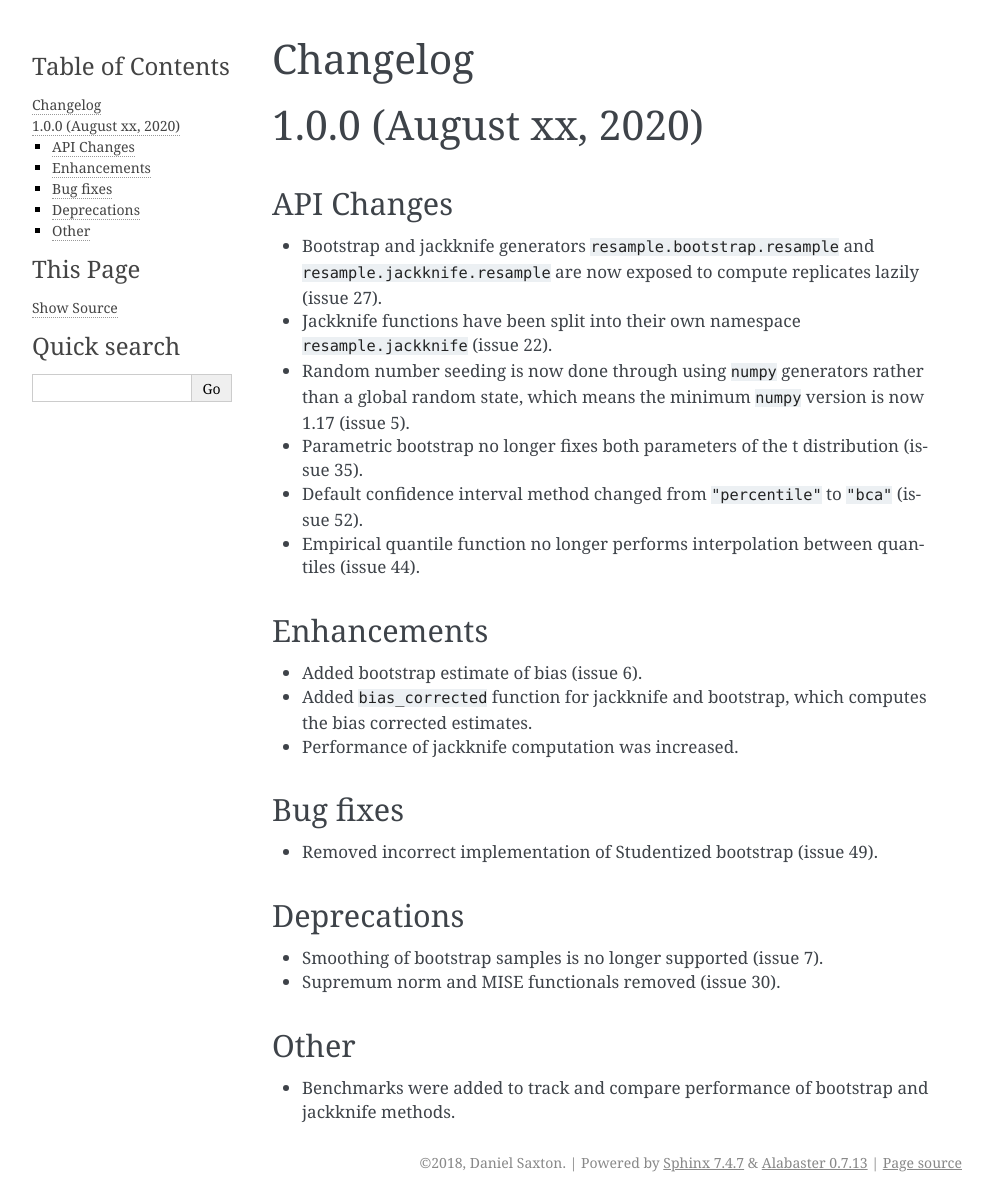
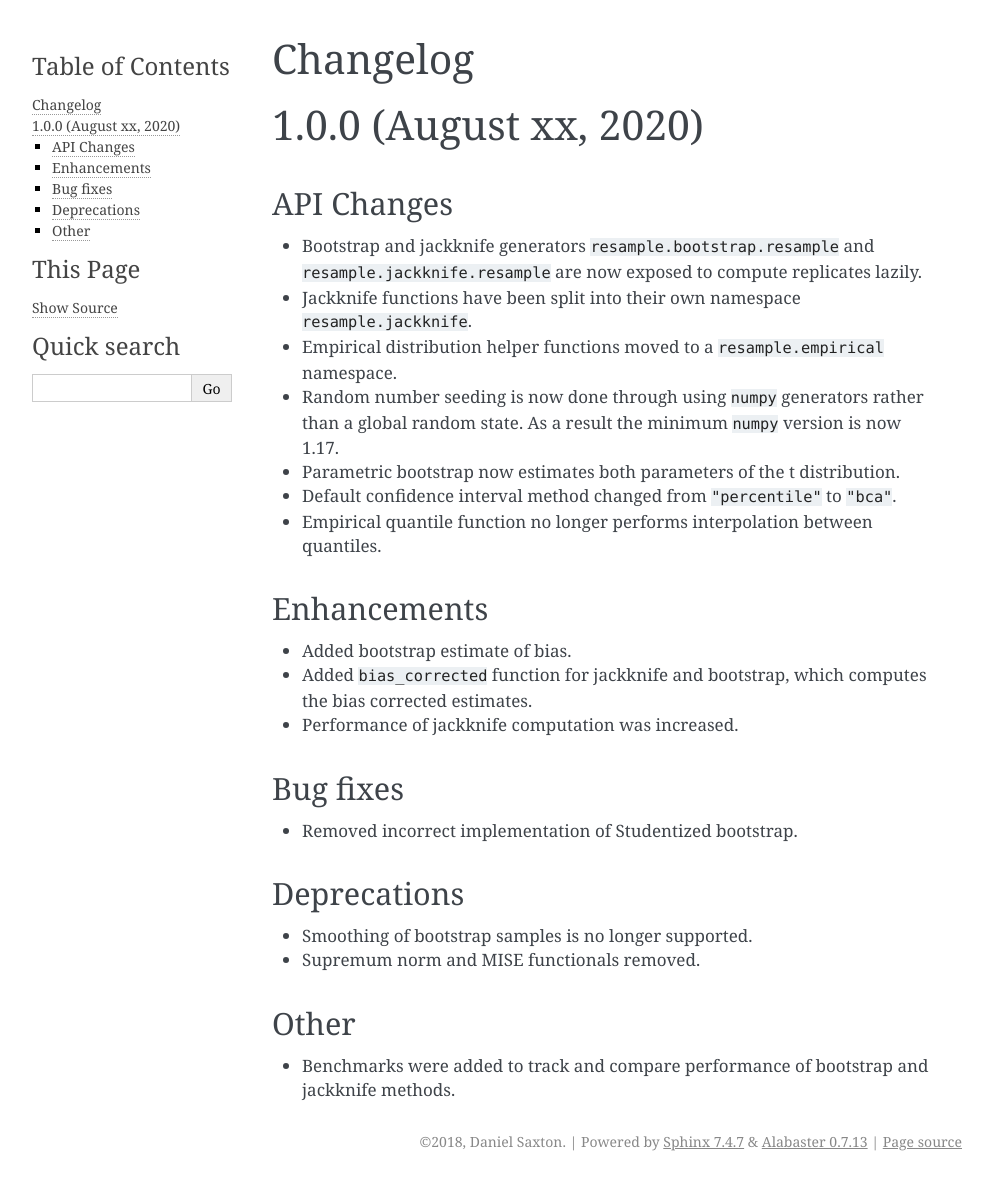
Before and after one commit to scikit-hep/resample, a Sphinx documentation site: the page built from doc/changelog.rst, in a window 1280 px wide. Shown: the whole page, without its empty margins (148-1140 px from the left). Built offline with Sphinx 7.4.7, drawn with Linux system fonts in a browser that asks for light colours; after the commit the page ends 1181 px from its top, so only the background shows below that.

Commit message:
More doc nits

```diff
--- a/doc/changelog.rst
+++ b/doc/changelog.rst
@@ -7,30 +7,31 @@ Changelog
 API Changes
 -----------
 
-- Bootstrap and jackknife generators ``resample.bootstrap.resample`` and ``resample.jackknife.resample`` are now exposed to compute replicates lazily (issue 27).
-- Jackknife functions have been split into their own namespace ``resample.jackknife`` (issue 22).
-- Random number seeding is now done through using ``numpy`` generators rather than a global random state, which means the minimum ``numpy`` version is now 1.17 (issue 5).
-- Parametric bootstrap no longer fixes both parameters of the t distribution (issue 35).
-- Default confidence interval method changed from ``"percentile"`` to ``"bca"`` (issue 52).
-- Empirical quantile function no longer performs interpolation between quantiles (issue 44).
+- Bootstrap and jackknife generators ``resample.bootstrap.resample`` and ``resample.jackknife.resample`` are now exposed to compute replicates lazily.
+- Jackknife functions have been split into their own namespace ``resample.jackknife``.
+- Empirical distribution helper functions moved to a ``resample.empirical`` namespace.
+- Random number seeding is now done through using ``numpy`` generators rather than a global random state. As a result the minimum ``numpy`` version is now 1.17.
+- Parametric bootstrap now estimates both parameters of the t distribution.
+- Default confidence interval method changed from ``"percentile"`` to ``"bca"``.
+- Empirical quantile function no longer performs interpolation between quantiles.
 
 Enhancements
 ------------
 
-- Added bootstrap estimate of bias (issue 6).
+- Added bootstrap estimate of bias.
 - Added ``bias_corrected`` function for jackknife and bootstrap, which computes the bias corrected estimates.
 - Performance of jackknife computation was increased.
 
 Bug fixes
 ---------
 
-- Removed incorrect implementation of Studentized bootstrap (issue 49).
+- Removed incorrect implementation of Studentized bootstrap.
 
 Deprecations
 ------------
 
-- Smoothing of bootstrap samples is no longer supported (issue 7).
-- Supremum norm and MISE functionals removed (issue 30).
+- Smoothing of bootstrap samples is no longer supported.
+- Supremum norm and MISE functionals removed.
 
 Other
 -----
```
